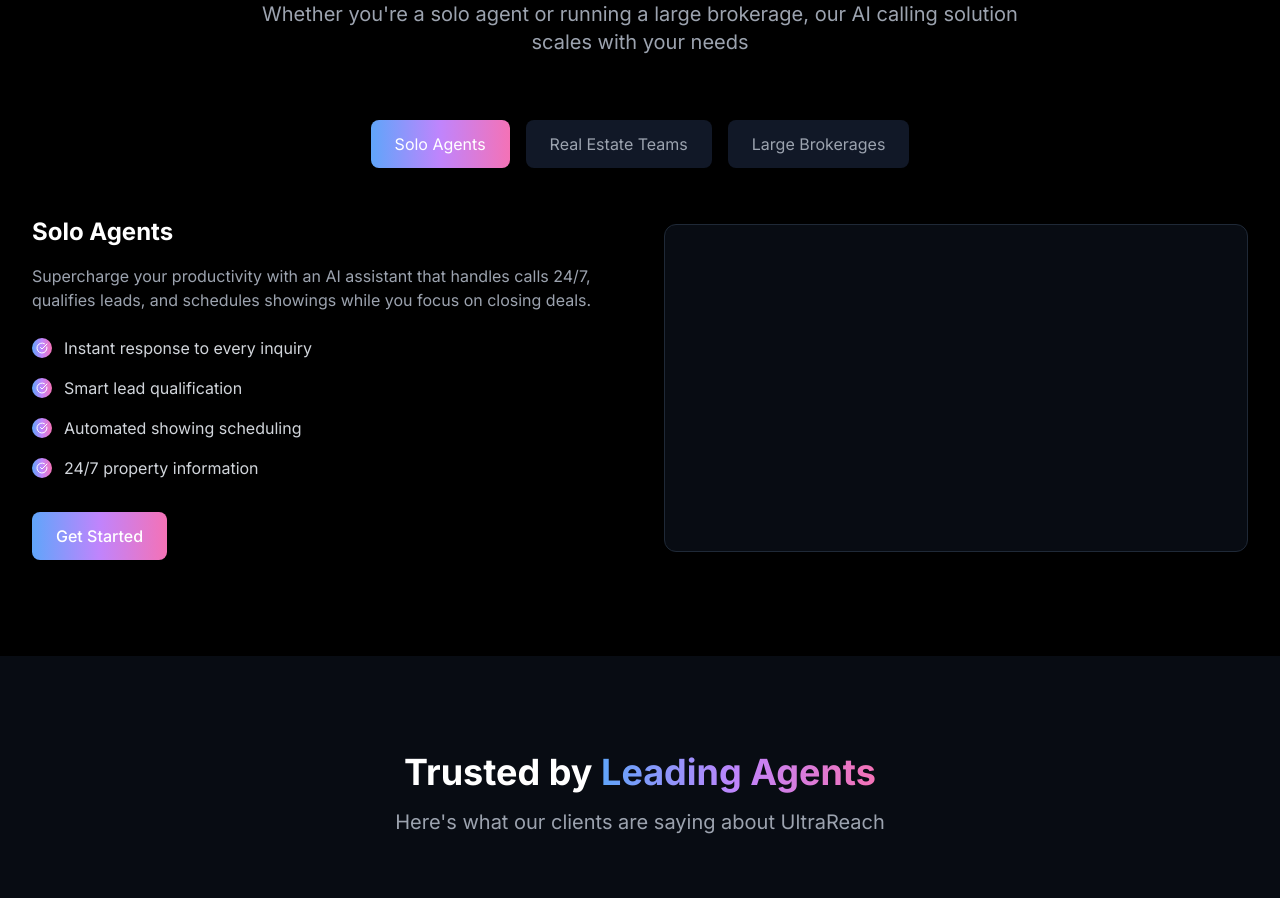
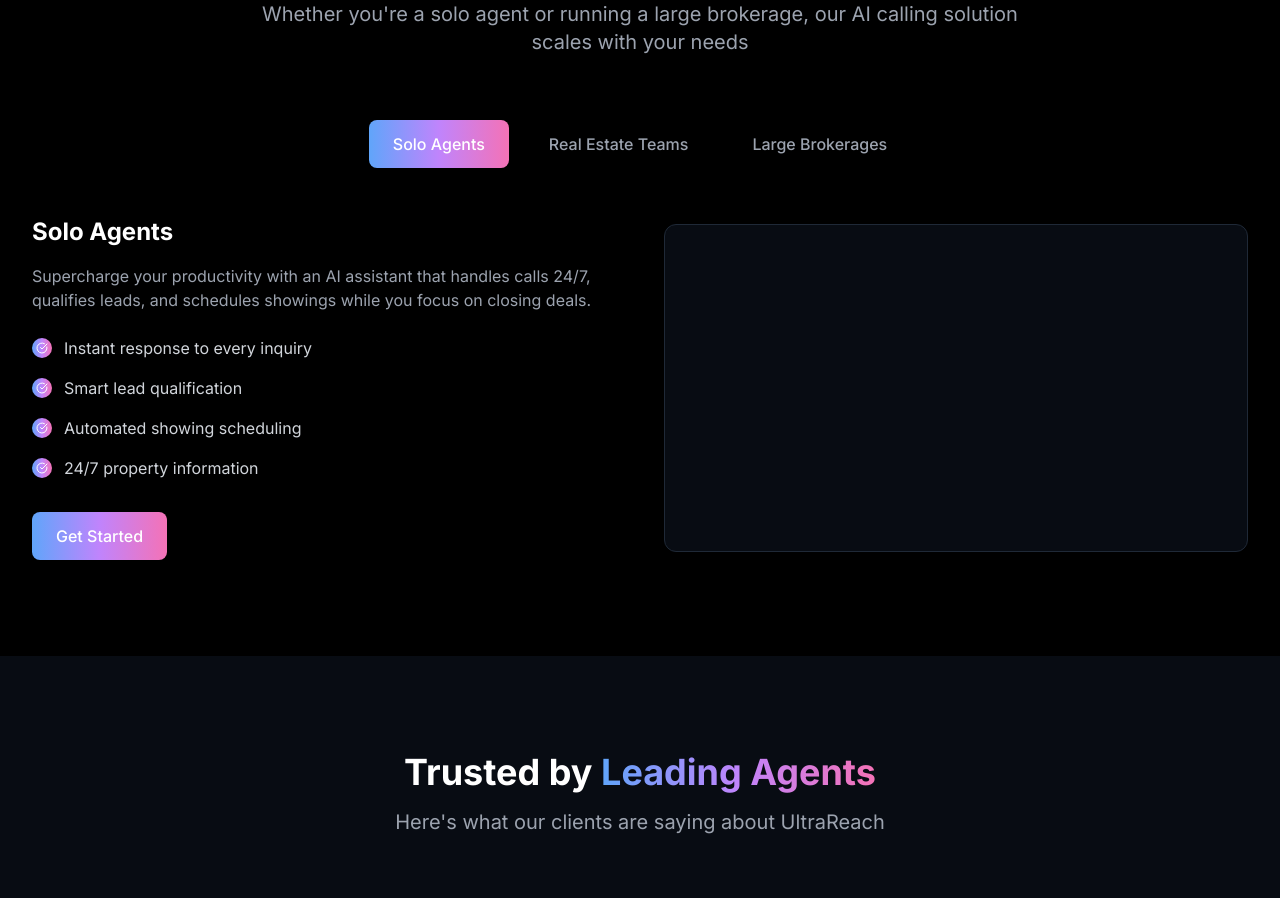
Before and after one commit to iaroslav1234/ultrareach.ai, a Next.js app: page / in a window 1280 px wide. Shown: the part 1840-2738 px from the top of the page. Built offline with nearby package versions, Linux system fonts and the light colour scheme.

Commit message:
fix: TypeScript type error in useCases object

```diff
--- a/app/page.tsx
+++ b/app/page.tsx
@@ -29,10 +29,6 @@ const floatingElements = [
   { left: "5%", top: "42%", width: "84px", height: "84px", delay: "0.3s", duration: "18s" },
   { left: "48%", top: "62%", width: "96px", height: "96px", delay: "1.9s", duration: "14s" }
 ];
-
-const LandingPage = () => {
-  const [isVideoModalOpen, setIsVideoModalOpen] = useState(false);
-  const [activeTab, setActiveTab] = useState('solo');
 
 const features = [
   {
@@ -92,7 +88,13 @@ const LandingPage = () => {
       "Advanced analytics"
     ]
   }
-  };
+} as const;
+
+type UseCaseKey = keyof typeof useCases;
+
+const LandingPage = () => {
+  const [isVideoModalOpen, setIsVideoModalOpen] = useState(false);
+  const [activeTab, setActiveTab] = useState<UseCaseKey>('solo');
 
   return (
     <div className="min-h-screen bg-black text-white">
@@ -227,14 +229,14 @@ const LandingPage = () => {
           </div>
 
           <div className="flex justify-center gap-4 mb-12">
-            {Object.keys(useCases).map((key) => (
+            {(Object.keys(useCases) as UseCaseKey[]).map((key) => (
               <button
                 key={key}
                 onClick={() => setActiveTab(key)}
-                className={`px-6 py-3 rounded-lg transition-all ${
+                className={`px-6 py-3 rounded-lg font-medium transition-colors ${
                   activeTab === key
                     ? 'bg-gradient-to-r from-blue-400 via-purple-400 to-pink-400 text-white'
-                    : 'bg-gray-900 text-gray-400 hover:bg-gray-800'
+                    : 'text-gray-400 hover:text-white'
                 }`}
               >
                 {useCases[key].title}
```
Lines whose indentation alone changed are shown as unchanged.
